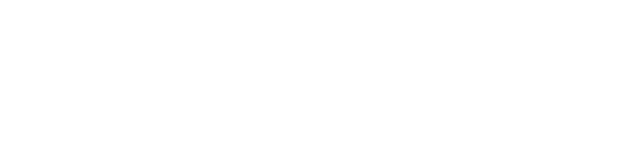
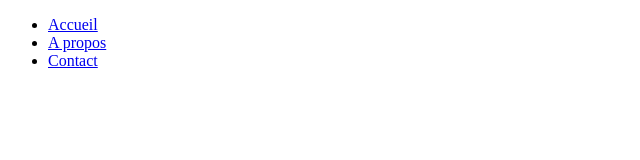
Before and after one commit to Maicko45/Digipaint, a plain HTML site: page APropos.html in a window 1280 px wide. Shown: the whole page, without its empty margins (0-640 px from the left). Drawn offline with Linux system fonts and the light colour scheme.

Commit message:
corrections

```diff
--- a/APropos.html
+++ b/APropos.html
@@ -7,6 +7,14 @@
     <title>À Propos</title>
 </head>
 <body>
-
+        <header>
+                <nav>
+                    <ul>
+                        <li><a href="index.html">Accueil</a></li>
+                        <li> <a href="APropos.html">A propos</a></li>
+                        <li><a href="contact.html">Contact</a></li>
+                    </ul>
+                </nav>
+            </header>
 </body>
 </html>
```
